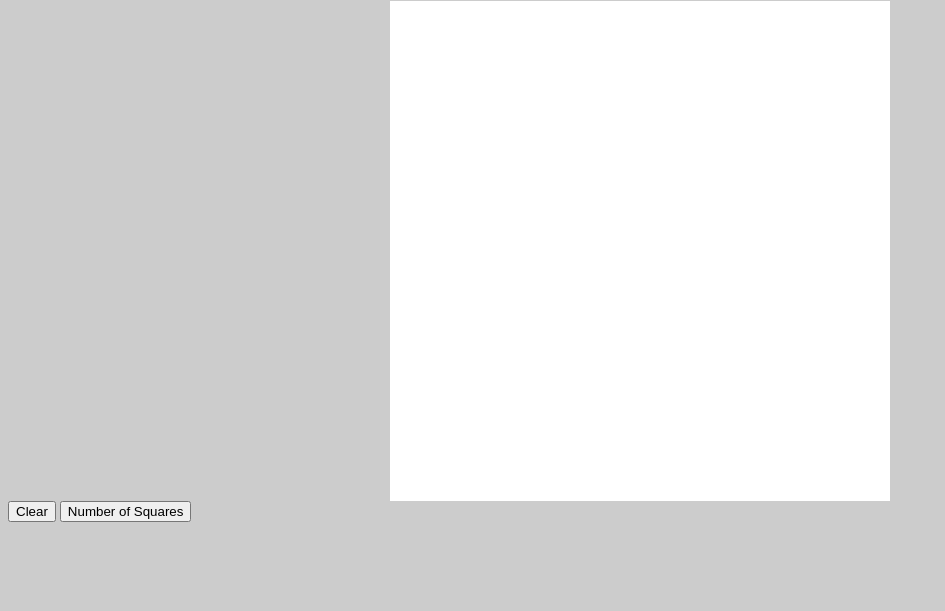
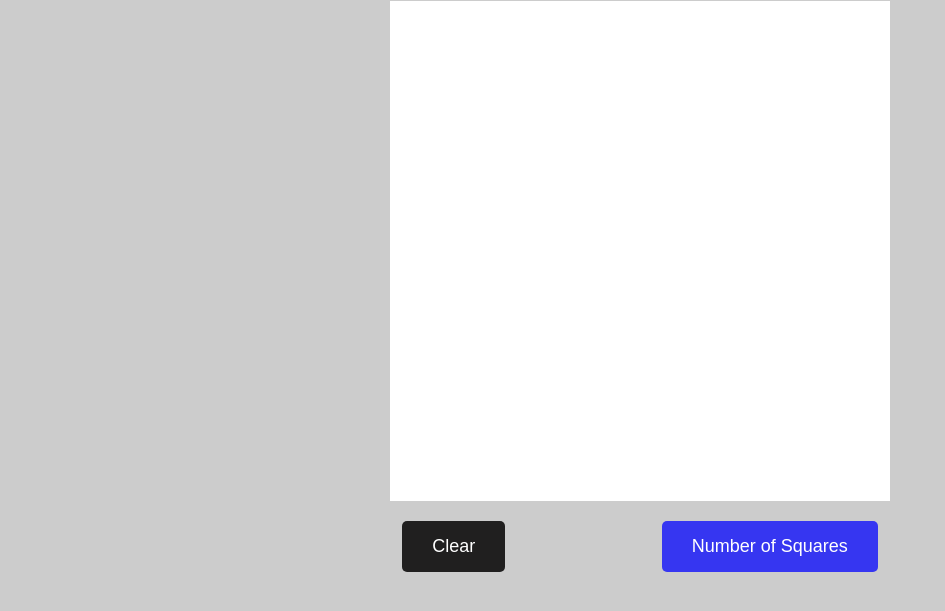
Before and after one commit to debo9210/Etch-A-Sketch-odin-project, a plain HTML site: page index.html in a window 1280 px wide. Shown: the part 79-690 px from the top of the page, without its empty margins (0-945 px from the left). Drawn offline with Linux system fonts and the light colour scheme.

Commit message:
style buttons

```diff
--- a/index.html
+++ b/index.html
@@ -11,7 +11,9 @@
 <body>
     <h1 class="title">Etch A Sketch</h1>
     <div class="grid-container"></div>
-    <button class="clear-board">Clear</button>
-    <button class="number-of-squares">Number of Squares</button>
+    <div class="btnContainer">
+        <button class="clear-board">Clear</button>
+        <button class="number-of-squares">Number of Squares</button>
+    </div>
 </body>
 </html>
--- a/index.js
+++ b/index.js
@@ -36,10 +36,11 @@ function clearBackground() {
 // create grids dynamically on user prompt
 numberSquares.addEventListener('click', () => {
   let numSqrs = parseInt(prompt('How many squares'));
+  console.log(isNaN(numSqrs));
   if (numSqrs > 100) {
     alert('Grid dimension must be less than 100');
     return;
-  }
+  } else if (isNaN(numSqrs)) return;
   gridDimension = gridContainer.offsetHeight / numSqrs;
   numSqrs = Math.pow(numSqrs, 2);
 
--- a/style.css
+++ b/style.css
@@ -19,7 +19,27 @@ body {
   background: #fff;
 }
 
-/* .grids {
-  width: 31.25px;
-  height: 31.25px;
-} */
+.btnContainer {
+  display: flex;
+  align-items: center;
+  justify-content: space-around;
+  margin: 20px auto;
+  width: 50%;
+}
+
+.btnContainer > button {
+  border: none;
+  padding: 15px 30px;
+  border-radius: 5px;
+  font-size: 18px;
+  cursor: pointer;
+  color: #fff;
+}
+
+.clear-board {
+  background: rgb(32, 31, 31);
+}
+
+.number-of-squares {
+  background-color: rgb(54, 54, 241);
+}
```
